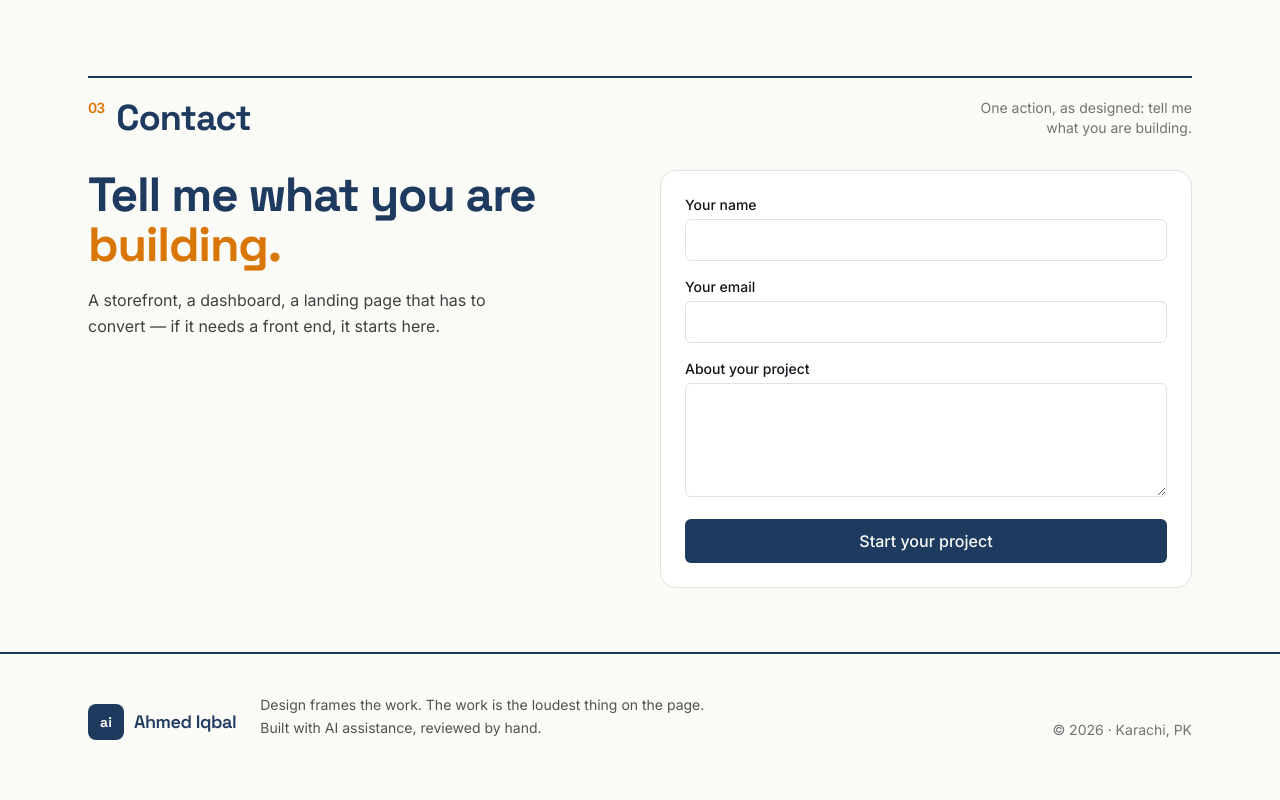
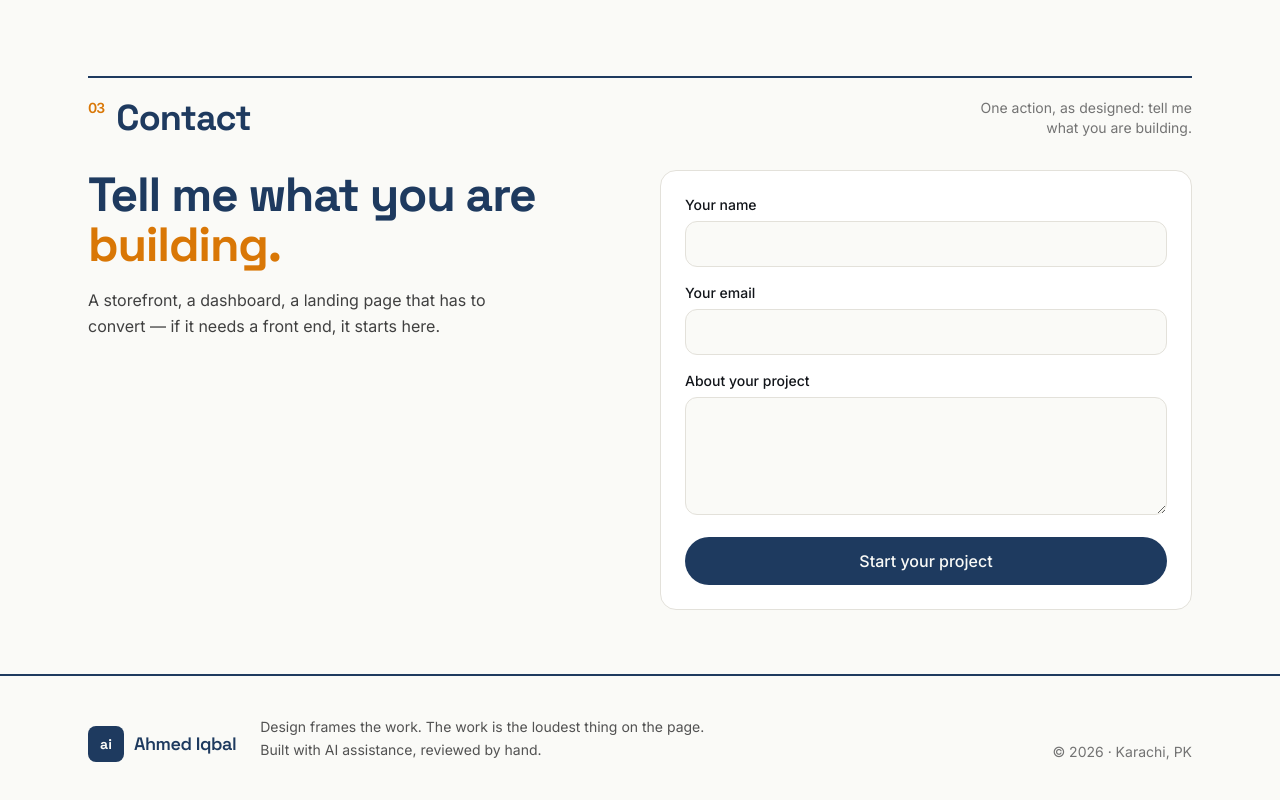
Before and after one commit to axediqbal/flyrank-frontend, a Next.js app: page / in a window 1280 px wide. Shown: the part 1625-2425 px from the top of the page. Built offline with nearby package versions, Linux system fonts and the light colour scheme; no server answers.

Commit message:
design: modern editorial upgrade — display type, motion system, marquee proof strip (kit unchanged)

```diff
--- a/src/components/ContactForm.tsx
+++ b/src/components/ContactForm.tsx
@@ -48,8 +48,9 @@ export default function ContactForm() {
     setSent(Object.keys(next).length === 0);
   }
 
-  const field = 'w-full rounded-md border border-line px-3 py-2';
-  const label = 'mb-1 block text-sm font-medium text-coal';
+  const field =
+    'w-full rounded-xl border border-line bg-paper px-3.5 py-2.5 outline-none transition-shadow placeholder:text-neutral-400 focus:border-accent focus:ring-2 focus:ring-accent/30';
+  const label = 'mb-1.5 block text-sm font-medium text-coal';
 
   return (
     <form onSubmit={handleSubmit} noValidate className="grid gap-4">
@@ -113,7 +114,7 @@ export default function ContactForm() {
       </div>
       <button
         type="submit"
-        className="rounded-md bg-ink px-5 py-2.5 font-medium text-paper hover:bg-accent"
+        className="rounded-full bg-ink px-6 py-3 font-medium text-paper transition-all hover:-translate-y-0.5 hover:bg-accent"
       >
         Start your project
       </button>
```
